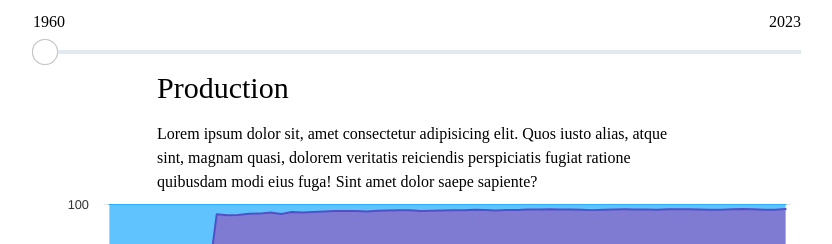
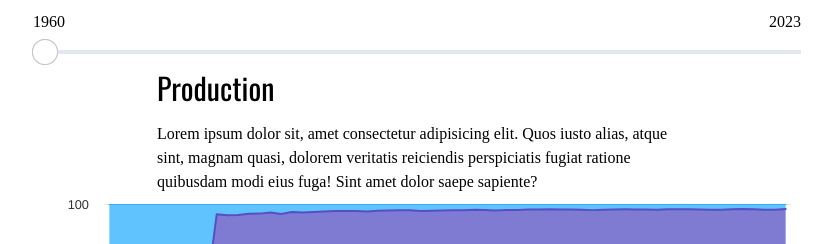
Before and after one commit to dario-baumberger/hslu-dviz-swiss-energy, a Vue app: page / in a window 1280 px wide. Shown: the part 2498-2742 px from the top of the page, without its empty margins (223-1055 px from the left). Built offline with nearby package versions, Linux system fonts and the light colour scheme; a web font is replaced by a local one.

Commit message:
added text section component

```diff
--- a/src/App.vue
+++ b/src/App.vue
@@ -3,6 +3,7 @@
   import ChartImportExport from './components/ChartImportExport.vue';
   import ChartProduction2 from './components/ChartProduction2.vue';
 import Jumbotron from './components/Jumbotron.vue';
+import TextSection from './components/icons/TextSection.vue';
 
 </script>
 
@@ -10,11 +11,8 @@ import Jumbotron from './components/Jumbotron.vue';
   <main class="h-full max-h-full flex flex-col snap-y snap-mandatory relative font-serif">
     <Jumbotron />
 
-    <section class="w-full px-4 relative bg-white " id="section2"
-      style="filter: drop-shadow(2em 5em 1em rgb(255 255 255 / 1))">
-      <div class="max-w-prose m-auto w-full">
-        <h2 class="text-3xl mb-4 font-sans">Swiss 2050 Energy Strategy</h2>
-        <p>
+    <TextSection title="Swiss 2050 Energy Strategy" >
+      <p>
           In 2017, the Swiss public voted in favour of the revised Energy Act. This was the first
           step in implementing the 2050 Energy Strategy, which contains the following objectives:
         </p>
@@ -43,8 +41,9 @@ import Jumbotron from './components/Jumbotron.vue';
           How is Switzerland doing in terms of energy production and consumption? The following charts provide an
           overview.
         </p>
-      </div>
-    </section>
+    </TextSection>
+
+
 
     <section class=" bg-white  " id="section3">
       <div class="max-w-3xl m-auto  ">
@@ -83,17 +82,14 @@ import Jumbotron from './components/Jumbotron.vue';
         <ChartImportExport />
       </div>
     </section>
-    <section class="w-full px-4 relative bg-white " id="section4"
-      style="filter: drop-shadow(2em 5em 1em rgb(255 255 255 / 1))">
-      <div class="max-w-prose m-auto w-full">
-        <h2 class="text-3xl mb-4">Production</h2>
-        <p>
+    <TextSection title="Production" >
+      <p>
           Lorem ipsum dolor sit, amet consectetur adipisicing elit. Quos iusto alias, atque sint,
           magnam quasi, dolorem veritatis reiciendis perspiciatis fugiat ratione quibusdam modi eius
           fuga! Sint amet dolor saepe sapiente?
         </p>
-      </div>
-    </section>
+    </TextSection>
+
     <section class="  bg-white" id="section5">
       <div class="max-w-3xl m-auto top-0 bottom-0 left-0 right-0 ">
         <ChartProduction2 />
--- /dev/null
+++ b/src/components/icons/TextSection.vue
@@ -0,0 +1,19 @@
+<script lang="ts">
+export default {
+  props: {
+    title: String,
+  },
+}
+</script>
+<template>
+  <section
+    class="w-full px-4 relative bg-white"
+    id="section2"
+    style="filter: drop-shadow(2em 5em 1em rgb(255 255 255 / 1))"
+  >
+    <div class="max-w-prose m-auto w-full">
+      <h2 class="text-3xl mb-4 font-sans">{{ title }}</h2>
+      <slot />
+    </div>
+  </section>
+</template>
```
